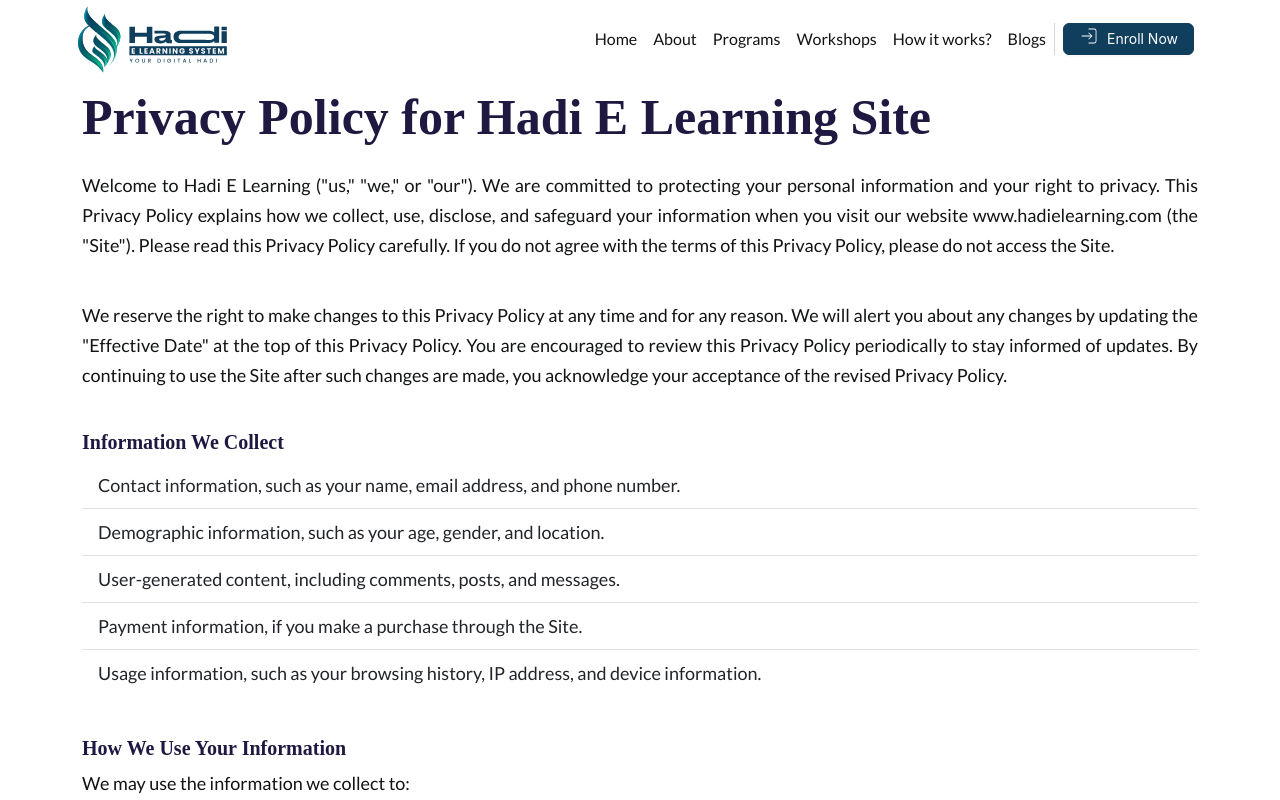
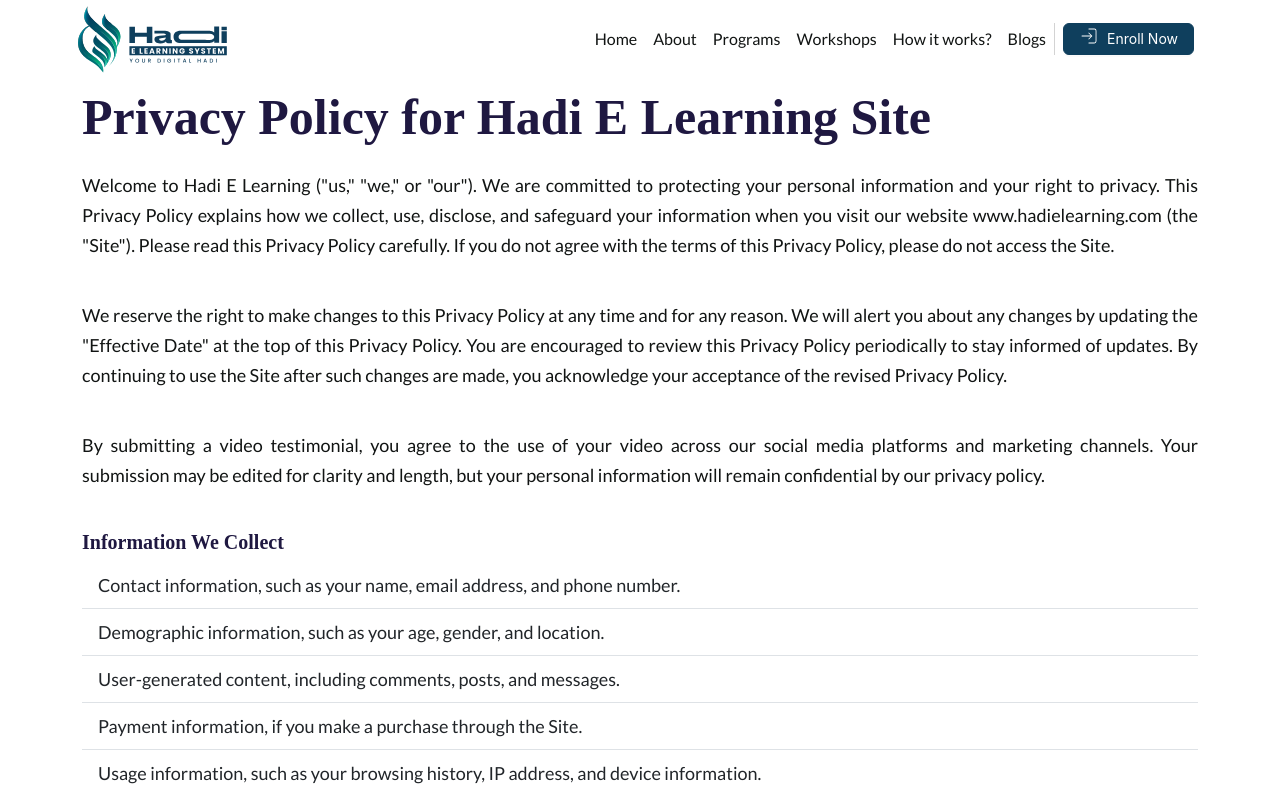
Before and after one commit to iamali-1/hadielearn-prod-13, a Next.js app: page /ui/privacy-and-policy in a window 1280 px wide. Shown: the top 800 px of the page. Built offline with nearby package versions, Linux system fonts and the light colour scheme; no server answers; a web font is replaced by a local one.

Commit message:
update privacy and policy

```diff
--- a/pages/ui/privacy-and-policy/index.jsx
+++ b/pages/ui/privacy-and-policy/index.jsx
@@ -22,6 +22,8 @@
             Date&quot; at the top of this Privacy Policy. You are encouraged to review this Privacy Policy periodically to stay informed of updates. By continuing to use the Site
             after such changes are made, you acknowledge your acceptance of the revised Privacy Policy.
           </p>
+          <p>
+            By submitting a video testimonial, you agree to the use of your video across our social media platforms and marketing channels. Your submission may be edited for clarity and length, but your personal information will remain confidential by our privacy policy.    </p>
           <h4>Information We Collect</h4>
           <p>
             <ul className="list-group list-group-flush">
```
